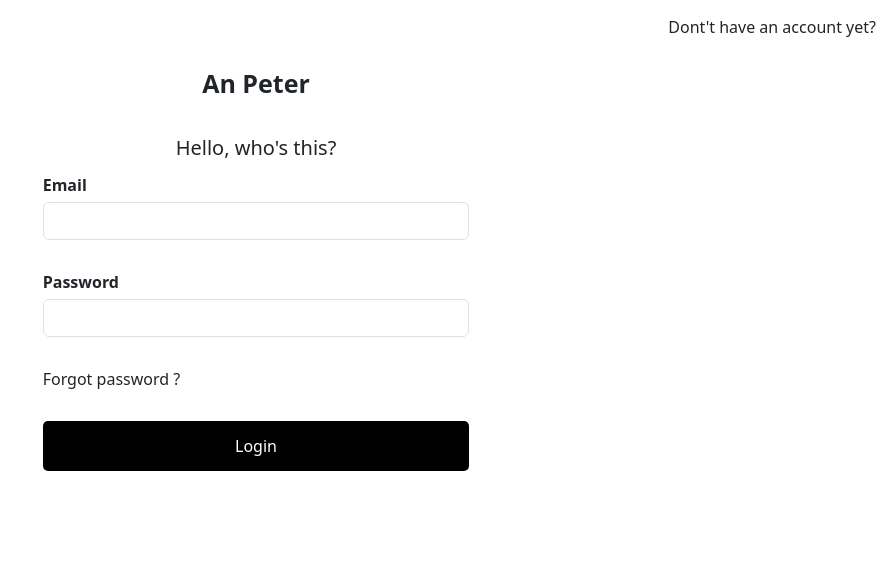
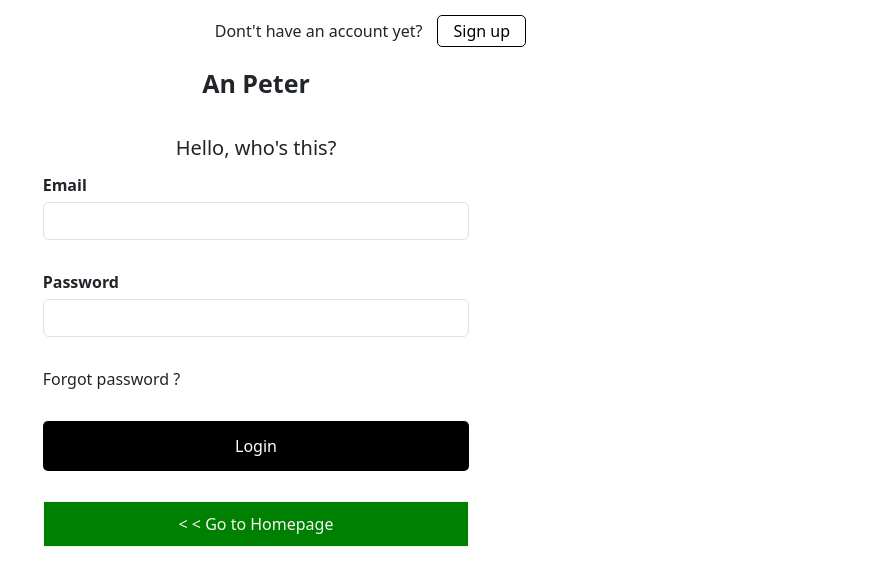
Before and after one commit to ankt212/learn-reactjs, a React (Create React App) app in the folder demo/: page /login in a window 1280 px wide. Shown: the top 584 px of the page, without its empty margins (384-1280 px from the left). Built offline with nearby package versions, Linux system fonts and the light colour scheme.

Commit message:
css page login

```diff
--- a/demo/src/components/Auth/Login.js
+++ b/demo/src/components/Auth/Login.js
@@ -1,15 +1,20 @@
 import { useState } from "react";
 import "./Login.scss";
+import { useNavigate } from "react-router-dom";
 const Login = (props) => {
   const [email, setEmail] = useState("");
   const [password, setPassword] = useState("");
+  const navigate = useNavigate();
 
   const handleLogin = () => {
     alert("login");
   };
   return (
     <div className="login-container">
-      <div className="header ">Dont't have an account yet?</div>
+      <div className="header ">
+        <span>Dont't have an account yet?</span>
+        <button>Sign up</button>
+      </div>
       <div className="title col-4 mx-auto">An Peter</div>
       <div className="welcome col-4 mx-auto">Hello, who's this?</div>
       <div className="content-form col-4 mx-auto">
@@ -37,6 +42,16 @@ const Login = (props) => {
             Login
           </button>
         </div>
+        <div className=" text-center">
+          <button
+            className="btn-page"
+            onClick={() => {
+              navigate("/");
+            }}
+          >
+            &lt; &lt; Go to Homepage
+          </button>
+        </div>
       </div>
     </div>
   );
--- a/demo/src/components/Auth/Login.scss
+++ b/demo/src/components/Auth/Login.scss
@@ -4,6 +4,21 @@
         text-align: right;
         padding-right: 20px;
         padding-top: 15px;
+        margin-right: 350px;
+        span {
+            &:hover {
+                text-decoration: underline;
+                cursor: pointer;
+            }
+        }
+        button {
+            border: none;
+            padding: 3px 15px;
+            margin-left: 15px;
+            border-radius: 5px;
+            background: white;
+            border: 1px solid;
+        }
     }
 
     .title {
@@ -32,7 +47,7 @@
             margin-bottom: 15px;
         }
 
-        button {
+        .btn-submit {
             width: 100%;
             height: 50px;
             border: none;
@@ -41,5 +56,18 @@
             background: black;
             color: white;
         }
+        .forgot-password {
+            cursor: pointer;
+            &:hover {
+                text-decoration: underline;
+            }
+        }
+        .btn-page {
+            border: 1px solid;
+            width: 100%;
+            padding: 10px 0;
+            background: green;
+            color: whitesmoke;
+        }
     }
 }
```
